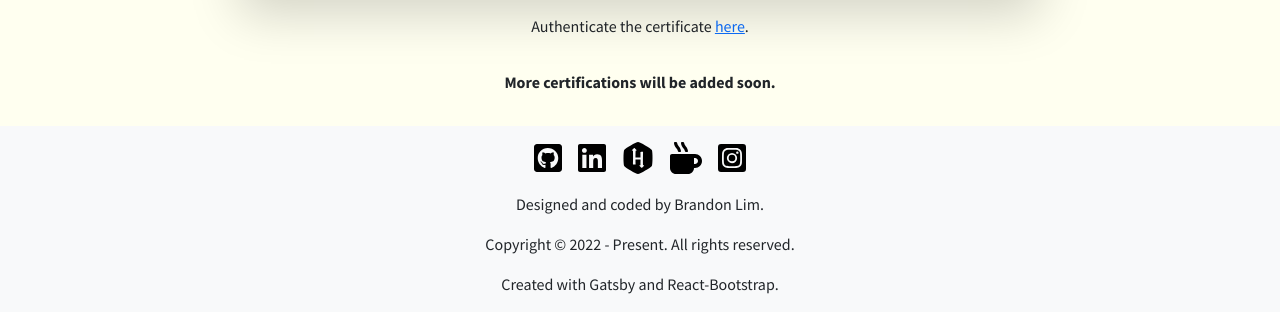
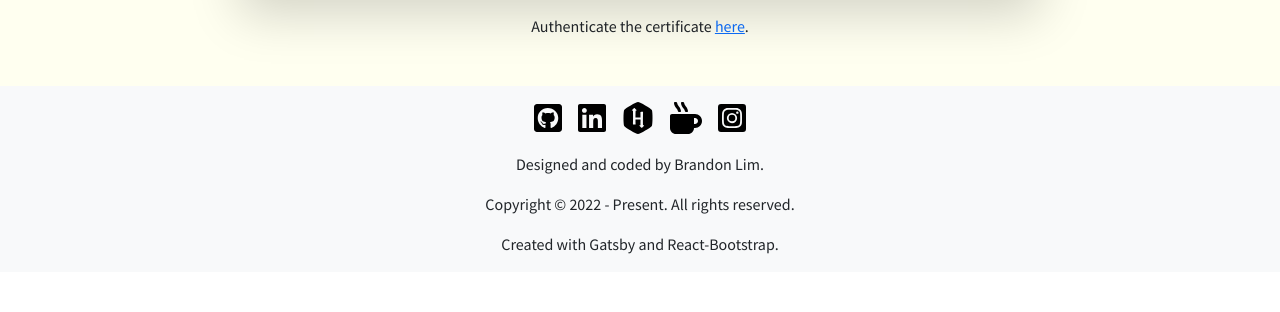
Before and after one commit to JustBrandonLim/justbrandonlim.com-v1, a Gatsby site: page /resume in a window 1280 px wide. Shown: the part 1933-2245 px from the top of the page. After the commit the page ends 2205 px from the top, so only its background shows below. Built offline with nearby package versions, Linux system fonts and the light colour scheme; Gatsby itself is replaced by a stand-in of ours; a web font is replaced by a local one.

Commit message:
Updated Resume

```diff
--- a/src/pages/resume.js
+++ b/src/pages/resume.js
@@ -94,11 +94,6 @@ export default function ResumePage({ data }) {
             </p>
           </Col>
         </Row>
-        <Row className="justify-content-center text-center">
-          <Col lg={true}>
-            <p className="fw-bold">More certifications will be added soon.</p>
-          </Col>
-        </Row>
       </Container>
       <ScrollToTopButton showBelow={150} />
     </Layout>
```
